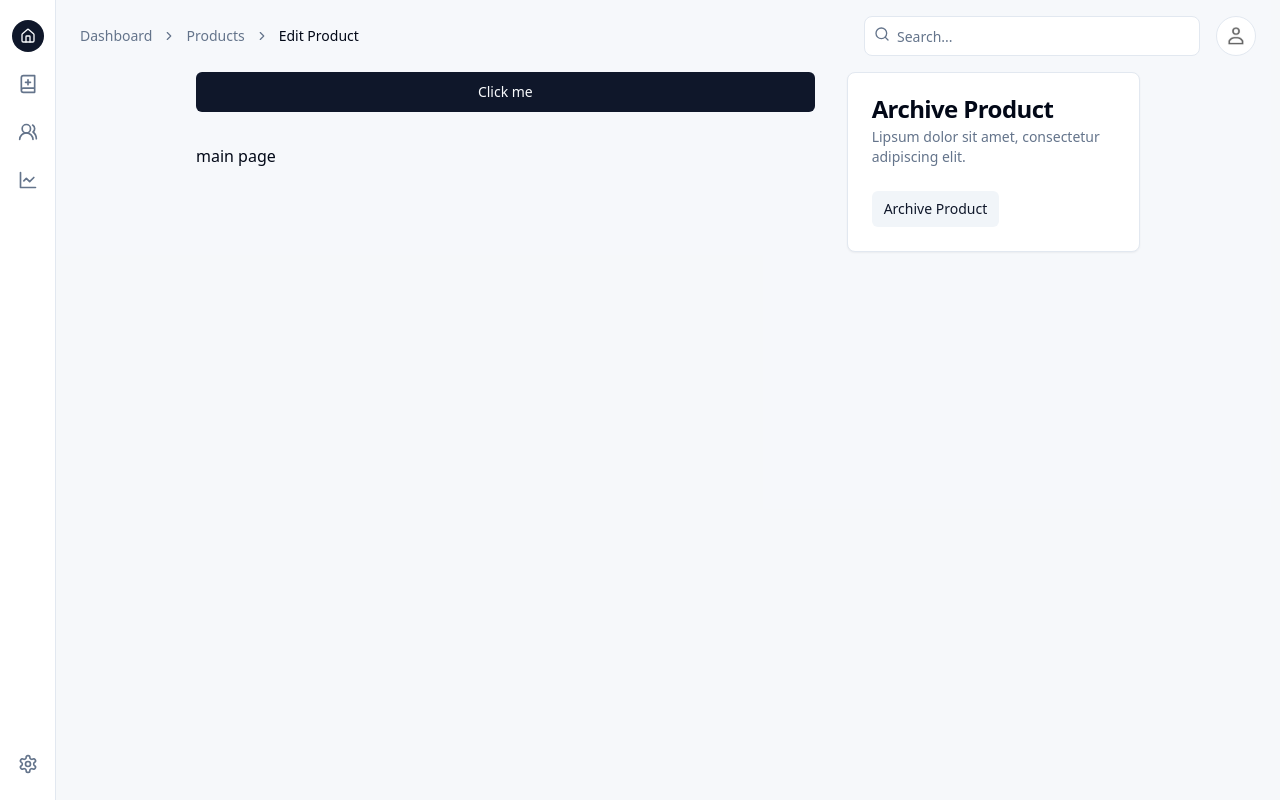
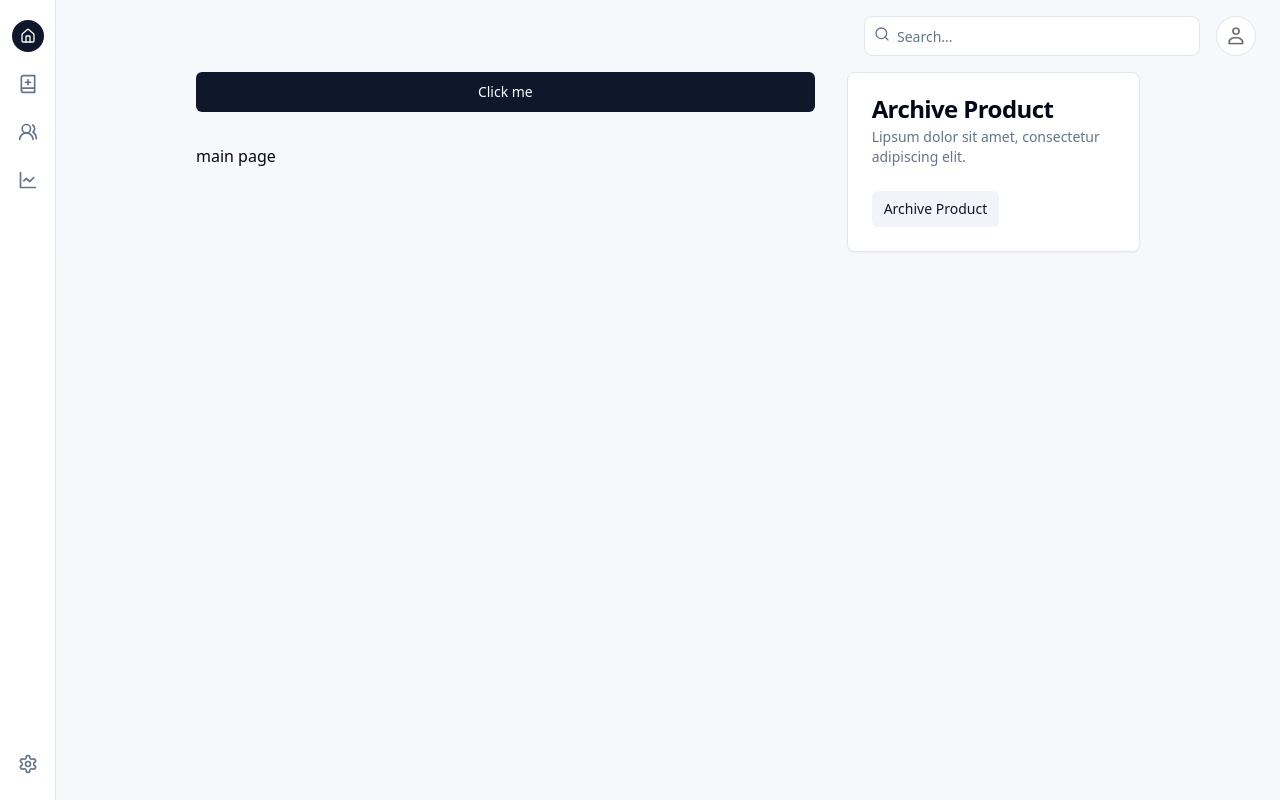
Before and after one commit to codingpalette/novel, a Next.js app: page / in a window 1280 px wide. Built offline with nearby package versions, Linux system fonts and the light colour scheme.

Commit message:
breadcrum 숨김

```diff
--- /dev/null
+++ b/src/app/(afterLogin)/_components/BreadcrumbBox.tsx
@@ -0,0 +1,39 @@
+'use client'
+
+import Link from "next/link";
+import { usePathname } from 'next/navigation'
+import {
+  Breadcrumb,
+  BreadcrumbItem,
+  BreadcrumbLink, BreadcrumbList, BreadcrumbPage, BreadcrumbSeparator } from "@/components/ui/breadcrumb";
+import { useEffect } from "react";
+
+export default function BreadcrumbBox() {
+  const pathname = usePathname()
+  useEffect(() => {
+    console.log(pathname)
+  }, [pathname])
+  return (
+    <>
+      <Breadcrumb className="hidden md:flex">
+        <BreadcrumbList>
+          <BreadcrumbItem>
+            <BreadcrumbLink asChild>
+              <Link href="/">Home</Link>
+            </BreadcrumbLink>
+          </BreadcrumbItem>
+          <BreadcrumbSeparator />
+          <BreadcrumbItem>
+            <BreadcrumbLink asChild>
+              <Link href="#">Products</Link>
+            </BreadcrumbLink>
+          </BreadcrumbItem>
+          <BreadcrumbSeparator />
+          <BreadcrumbItem>
+            <BreadcrumbPage>Edit Product</BreadcrumbPage>
+          </BreadcrumbItem>
+        </BreadcrumbList>
+      </Breadcrumb>
+    </>
+  );
+}
--- a/src/app/(afterLogin)/_components/Content.tsx
+++ b/src/app/(afterLogin)/_components/Content.tsx
@@ -11,6 +11,7 @@ import { Input } from "@/components/ui/input";
 import { DropdownMenu, DropdownMenuContent, DropdownMenuItem, DropdownMenuLabel, DropdownMenuSeparator, DropdownMenuTrigger } from "@/components/ui/dropdown-menu";
 import { Card, CardContent, CardDescription, CardHeader, CardTitle } from "@/components/ui/card";
 import { cn } from "@/lib/utils";
+import BreadcrumbBox from "./BreadcrumbBox";
 
 export default function Content({ children }: { children: React.ReactNode }) {
   const pathname = usePathname();
@@ -43,25 +44,8 @@ export default function Content({ children }: { children: React.ReactNode }) {
               </nav>
             </SheetContent>
           </Sheet>
-          <Breadcrumb className="hidden md:flex">
-            <BreadcrumbList>
-              <BreadcrumbItem>
-                <BreadcrumbLink asChild>
-                  <Link href="#">Dashboard</Link>
-                </BreadcrumbLink>
-              </BreadcrumbItem>
-              <BreadcrumbSeparator />
-              <BreadcrumbItem>
-                <BreadcrumbLink asChild>
-                  <Link href="#">Products</Link>
-                </BreadcrumbLink>
-              </BreadcrumbItem>
-              <BreadcrumbSeparator />
-              <BreadcrumbItem>
-                <BreadcrumbPage>Edit Product</BreadcrumbPage>
-              </BreadcrumbItem>
-            </BreadcrumbList>
-          </Breadcrumb>
+          {/* <BreadcrumbBox /> */}
+
           <div className="relative ml-auto flex-1 md:grow-0">
             <Search className="absolute left-2.5 top-2.5 h-4 w-4 text-muted-foreground" />
             <Input type="search" placeholder="Search..." className="w-full rounded-lg bg-background pl-8 md:w-[200px] lg:w-[336px]" />
```
